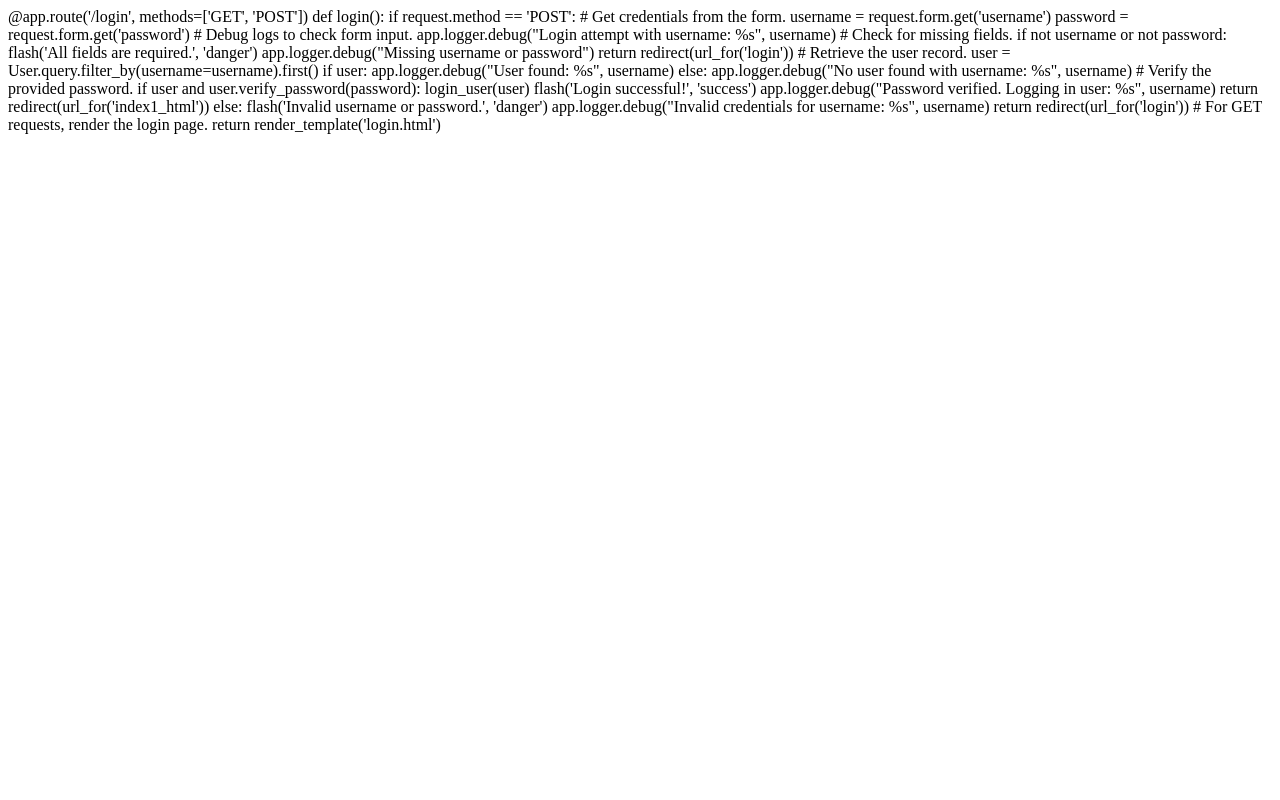
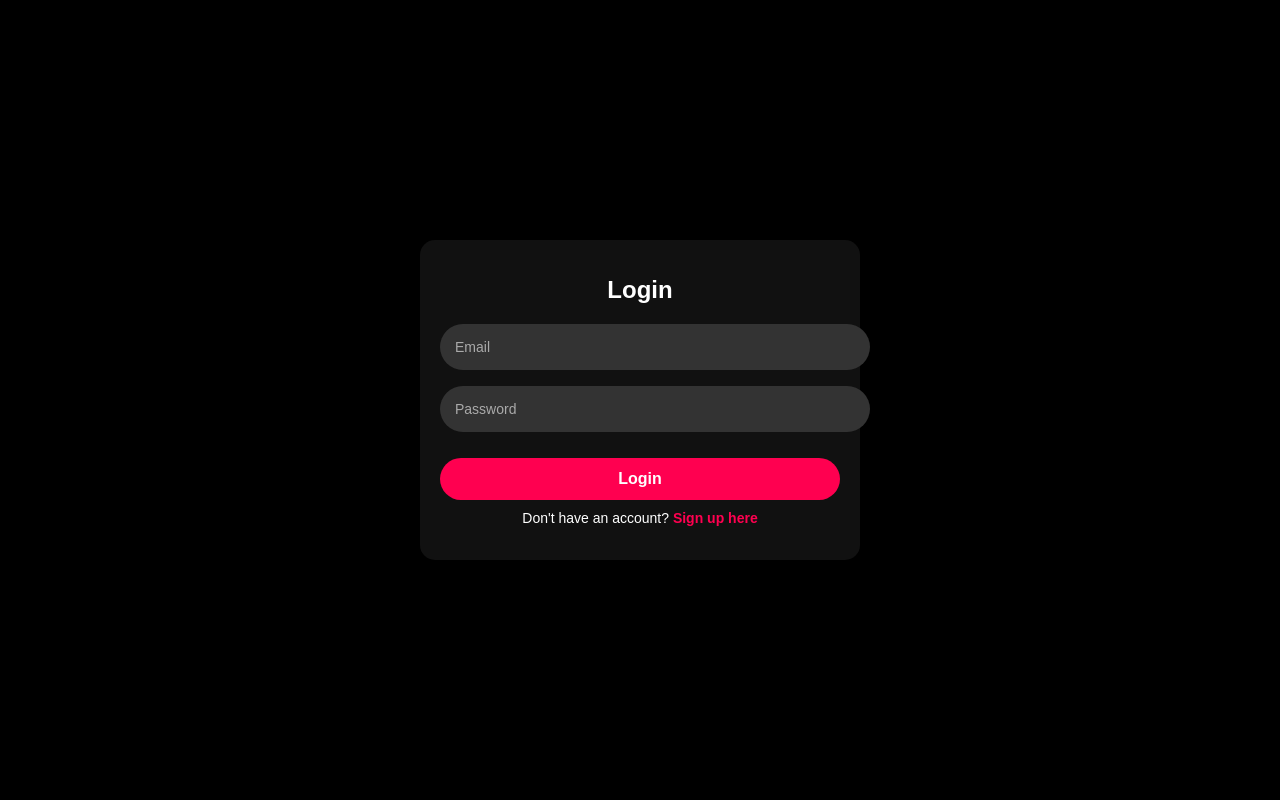
Before and after one commit to RonaldReddy024/desibeatz, a Python web app: template templates/login.html in a window 1280 px wide. Run offline with Jinja, Linux system fonts and the light colour scheme; the template is opened without the code that fills it, so the values that code supplies are empty.

Commit message:
Update login.html

```diff
--- a/templates/login.html
+++ b/templates/login.html
@@ -1,36 +1,86 @@
-@app.route('/login', methods=['GET', 'POST'])
-def login():
-    if request.method == 'POST':
-        # Get credentials from the form.
-        username = request.form.get('username')
-        password = request.form.get('password')
-
-        # Debug logs to check form input.
-        app.logger.debug("Login attempt with username: %s", username)
-
-        # Check for missing fields.
-        if not username or not password:
-            flash('All fields are required.', 'danger')
-            app.logger.debug("Missing username or password")
-            return redirect(url_for('login'))
-
-        # Retrieve the user record.
-        user = User.query.filter_by(username=username).first()
-        if user:
-            app.logger.debug("User found: %s", username)
-        else:
-            app.logger.debug("No user found with username: %s", username)
-
-        # Verify the provided password.
-        if user and user.verify_password(password):
-            login_user(user)
-            flash('Login successful!', 'success')
-            app.logger.debug("Password verified. Logging in user: %s", username)
-            return redirect(url_for('index1_html'))
-        else:
-            flash('Invalid username or password.', 'danger')
-            app.logger.debug("Invalid credentials for username: %s", username)
-            return redirect(url_for('login'))
-
-    # For GET requests, render the login page.
-    return render_template('login.html')
+<!DOCTYPE html>
+<html lang="en">
+<head>
+  <meta charset="UTF-8">
+  <meta name="viewport" content="width=device-width, initial-scale=1.0">
+  <title>Login | DesiBeats</title>
+  <link href="https://cdnjs.cloudflare.com/ajax/libs/font-awesome/6.0.0/css/all.min.css" rel="stylesheet">
+  <style>
+    body {
+      margin: 0;
+      font-family: Arial, sans-serif;
+      background-color: #000;
+      color: white;
+      display: flex;
+      justify-content: center;
+      align-items: center;
+      height: 100vh;
+    }
+    .container {
+      max-width: 400px;
+      width: 100%;
+      padding: 20px;
+      background-color: #111;
+      border-radius: 15px;
+      box-shadow: 0 8px 20px rgba(0,0,0,0.5);
+      text-align: center;
+    }
+    h1 {
+      font-size: 24px;
+      margin-bottom: 20px;
+    }
+    input[type="email"], input[type="password"] {
+      width: 100%;
+      padding: 15px;
+      margin-bottom: 16px;
+      border: none;
+      border-radius: 25px;
+      background-color: #333;
+      color: white;
+      font-size: 14px;
+    }
+    input::placeholder {
+      color: #aaa;
+    }
+    button {
+      background-color: #ff0050;
+      color: white;
+      border: none;
+      padding: 12px;
+      font-size: 16px;
+      font-weight: bold;
+      border-radius: 25px;
+      cursor: pointer;
+      width: 100%;
+      margin-top: 10px;
+      transition: background-color 0.3s;
+    }
+    button:hover {
+      background-color: #e60045;
+    }
+    p {
+      margin-top: 10px;
+      font-size: 14px;
+    }
+    a {
+      color: #ff0050;
+      text-decoration: none;
+      font-weight: bold;
+    }
+    a:hover {
+      text-decoration: underline;
+    }
+  </style>
+</head>
+<body>
+  <div class="container">
+    <h1>Login</h1>
+    <form method="POST" action="/login">
+      <input type="email" name="email" placeholder="Email" required>
+      <input type="password" name="password" placeholder="Password" required>
+      <button type="submit">Login</button>
+    </form>
+    <p>Don't have an account? <a href="/signup">Sign up here</a></p>
+  </div>
+</body>
+</html>
```
